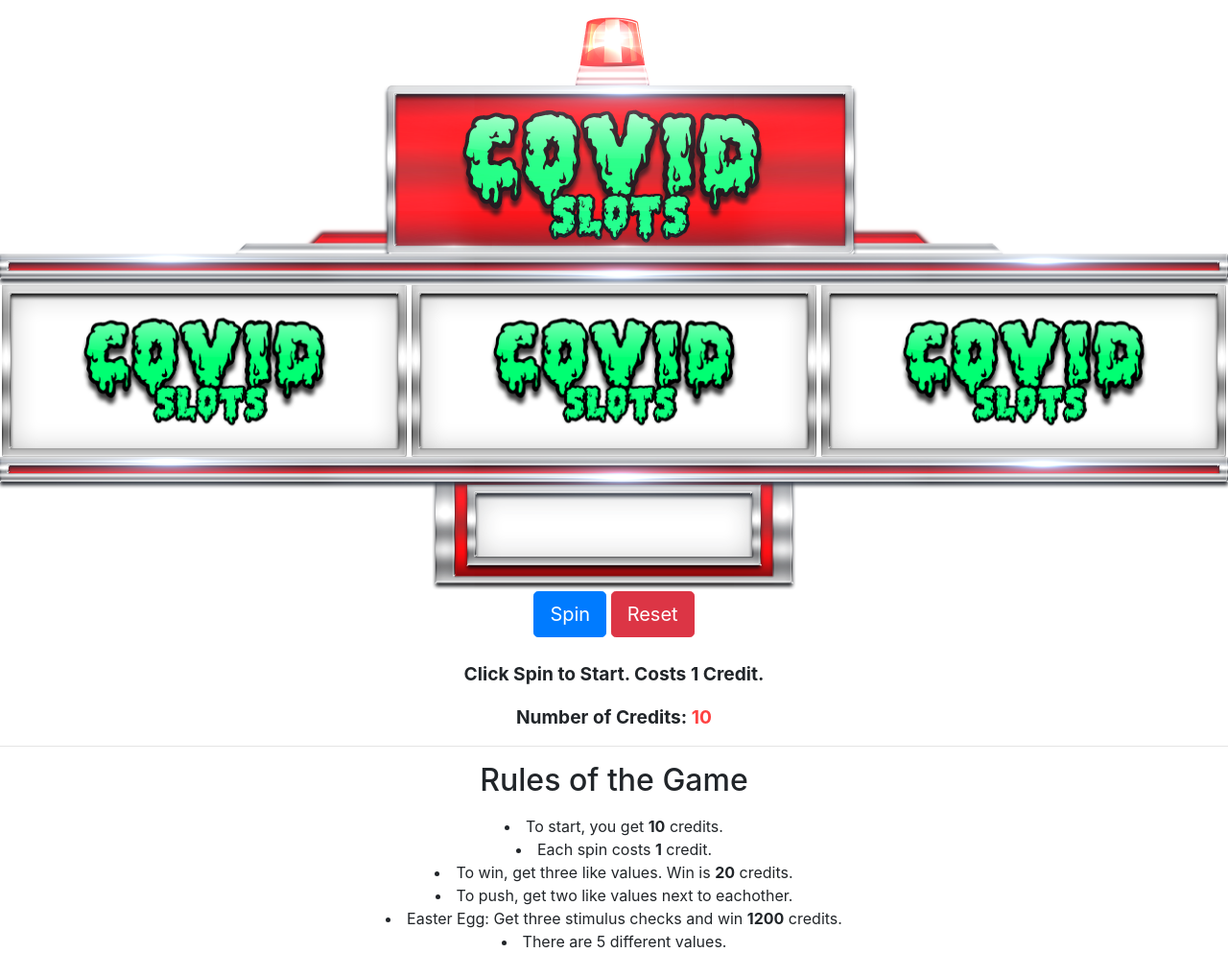
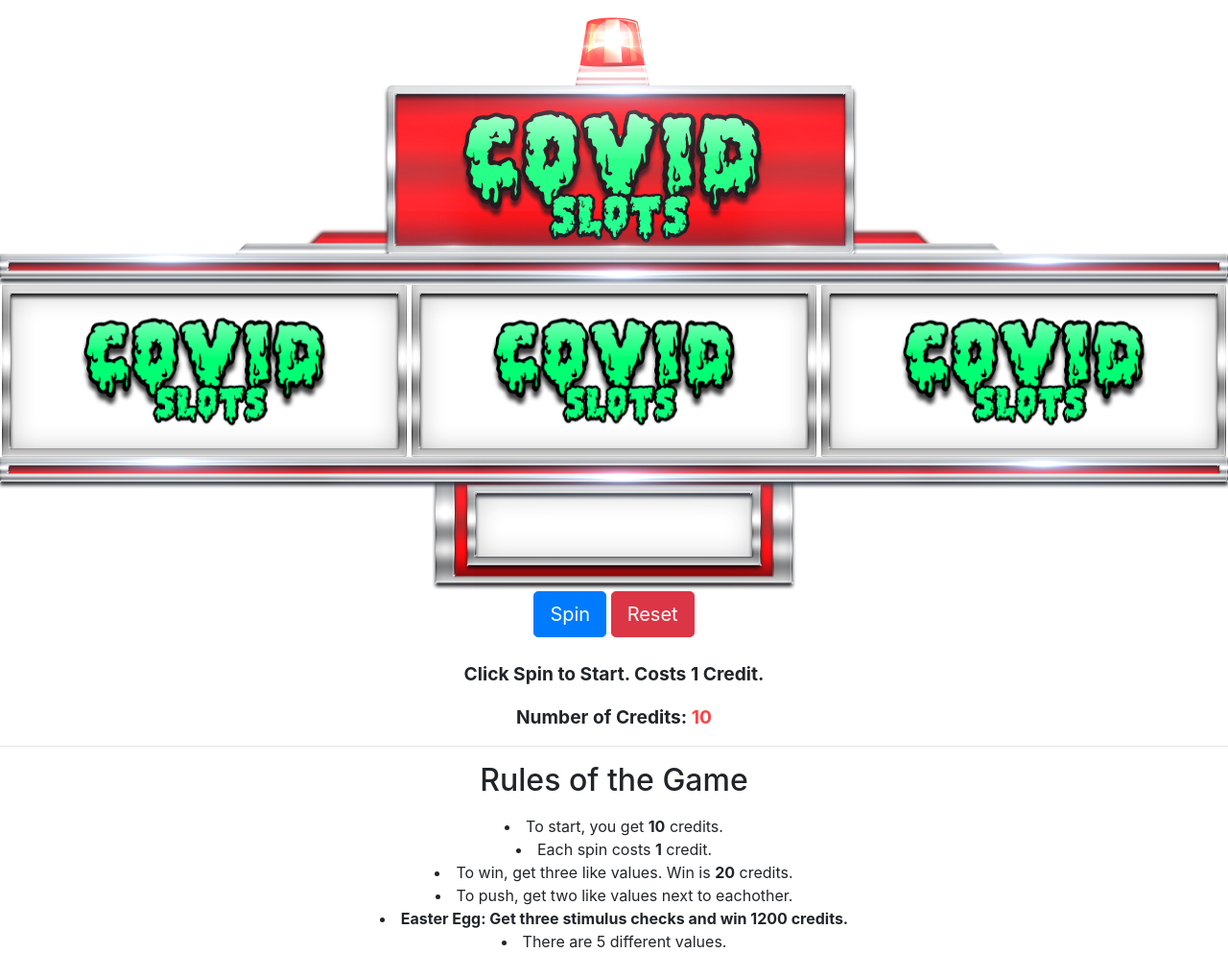
Before and after one commit to grantnagy/gnagy.github.io, a plain HTML site: page slots.html in a window 1280 px wide. Shown: the whole page at 96% size. Drawn offline with nearby package versions, Linux system fonts and the light colour scheme.

Commit message:
Update slots.html

```diff
--- a/slots.html
+++ b/slots.html
@@ -132,7 +132,7 @@
         <li>Each spin costs <b>1</b> credit.</li>
         <li>To win, get three like values. Win is <b>20</b> credits.</li>
         <li>To push, get two like values next to eachother.</li>
-        <li>Easter Egg: Get three stimulus checks and win <b>1200</b> credits.</li>
+        <li><b>Easter Egg: Get three stimulus checks and win 1200 credits. </b></li>
         <li>There are 5 different values.</li>
       </ul>
       </div>
```
